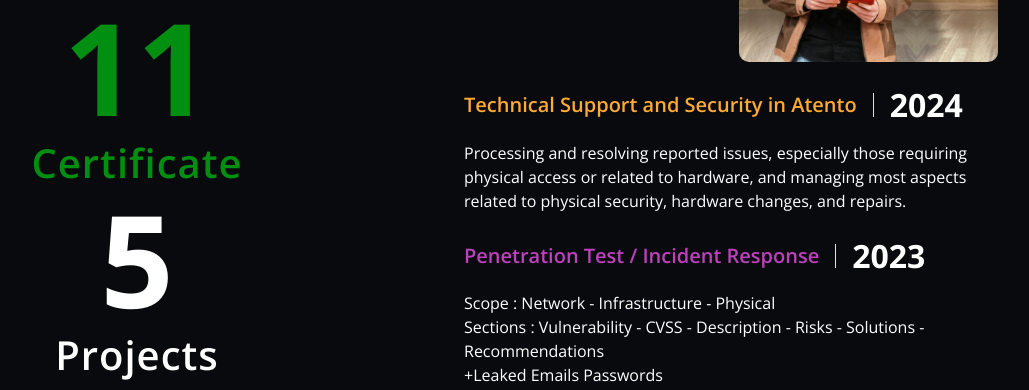
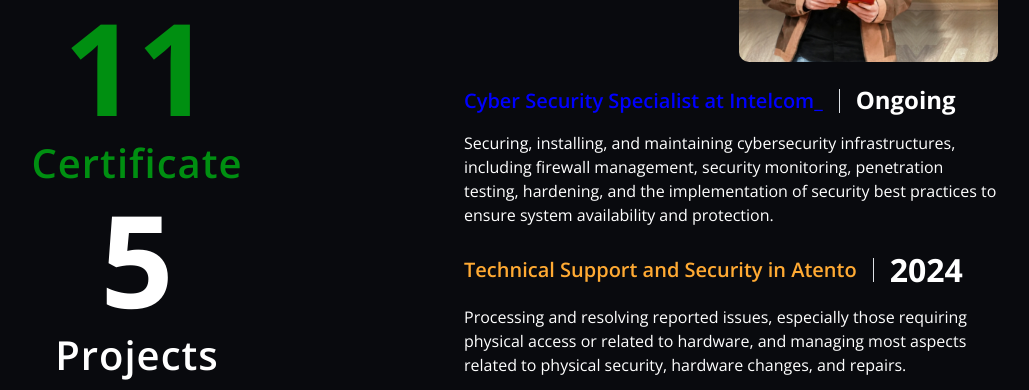
Before and after one commit to ayoubmb47/amb47.github.io, a plain HTML site: page index.html in a window 1280 px wide. Shown: the part 811-1201 px from the top of the page, without its empty margins (200-1229 px from the left). Drawn offline with nearby package versions, Linux system fonts and the light colour scheme.

Commit message:
Update index.html

```diff
--- a/index.html
+++ b/index.html
@@ -140,6 +140,11 @@ However, fully customized HTML CSS JS and major radical changes were made by Ayo
                             <img class="img-fluid rounded" src="img/about-2.jpg" alt="">
                         </div>
                     </div>
+                    <div class="d-flex align-items-center mb-3">
+                        <h5 class="border-end pe-3 me-3 mb-0" style="color: #0000FF;">Cyber Security Specialist at Intelcom_</h5>
+                        <h4 class="text-primary fw-bold mb-0">Ongoing</h4>
+                    </div>
+                    <p class="mb-4">Securing, installing, and maintaining cybersecurity infrastructures, including firewall management, security monitoring, penetration testing, hardening, and the implementation of security best practices to ensure system availability and protection.</p>
                     <div class="d-flex align-items-center mb-3">
                         <h5 class="border-end pe-3 me-3 mb-0" style="color: #FFAA33;">Technical Support and Security in Atento</h5>
                         <h2 class="text-primary fw-bold mb-0">2024</h2>
```
